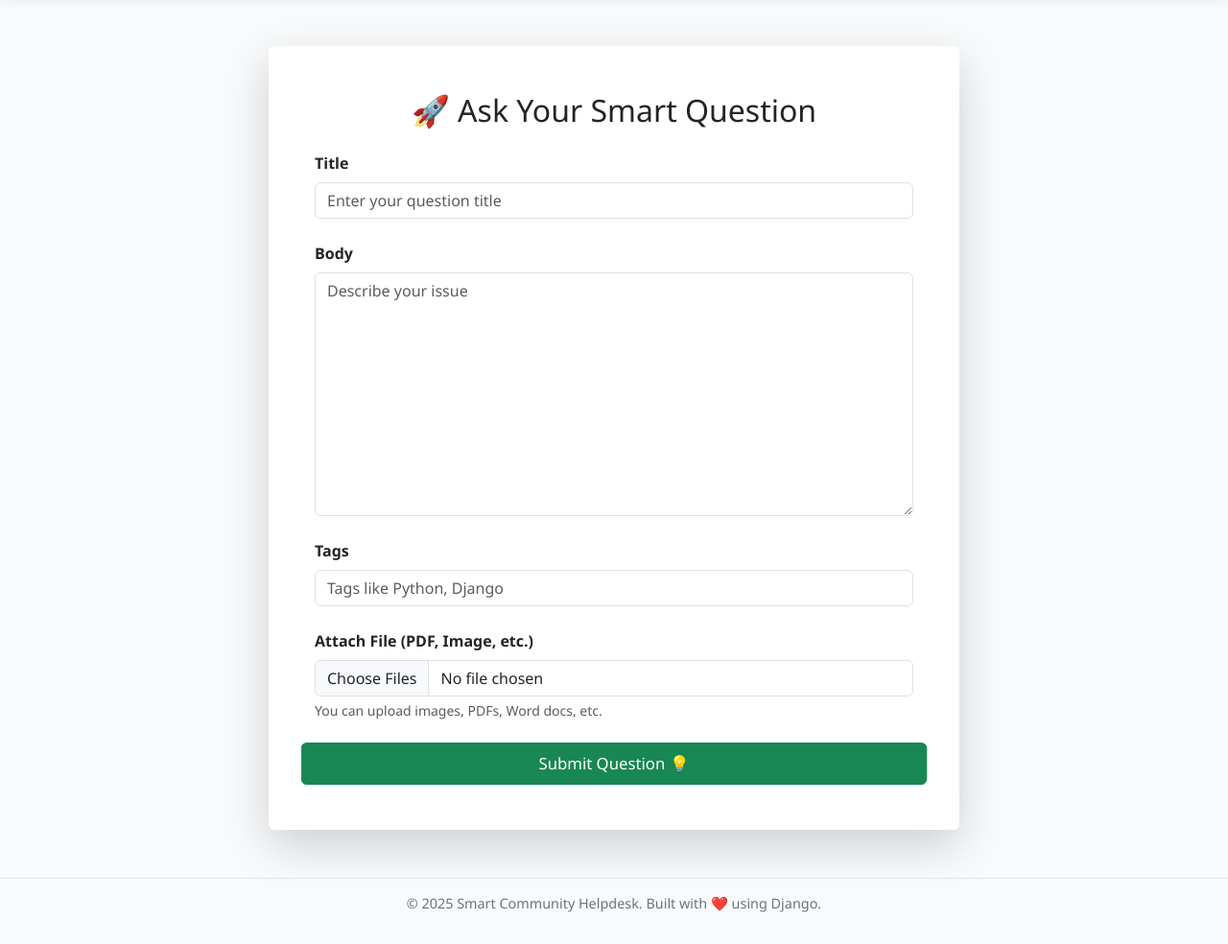
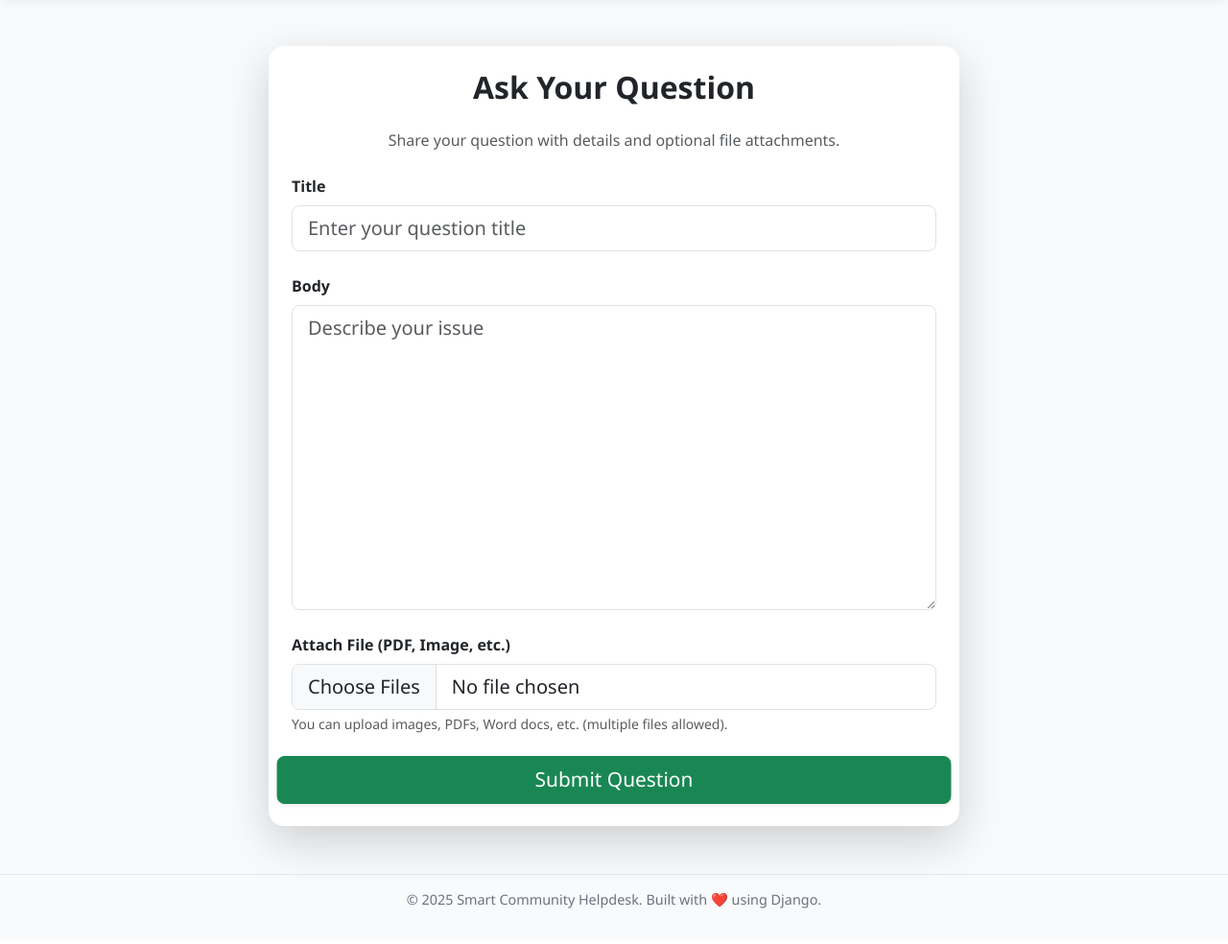
Before and after one commit to max-ashwin09/helpdesk_webapp, a Django app: page /ask/ in a window 1280 px wide. Shown: the part 62-1046 px from the top of the page at 96% size. After the commit the page ends 1009 px from the top, so only its background shows below. Run offline with Django 5.2, Linux system fonts and the light colour scheme; the visitor is signed in with stand-in values (Sample User, id 1); some libraries are stand-ins or nearby versions.

Commit message:
Fix edit_question and edit_comment redirects, update templates

```diff
--- a/helpdesk/urls.py
+++ b/helpdesk/urls.py
@@ -1,23 +1,11 @@
-"""
-URL configuration for helpdesk project.
-
-The `urlpatterns` list routes URLs to views. For more information please see:
-    https://docs.djangoproject.com/en/5.1/topics/http/urls/
-Examples:
-Function views
-    1. Add an import:  from my_app import views
-    2. Add a URL to urlpatterns:  path('', views.home, name='home')
-Class-based views
-    1. Add an import:  from other_app.views import Home
-    2. Add a URL to urlpatterns:  path('', Home.as_view(), name='home')
-Including another URLconf
-    1. Import the include() function: from django.urls import include, path
-    2. Add a URL to urlpatterns:  path('blog/', include('blog.urls'))
-"""
 from django.contrib import admin
 from django.urls import path, include
+from django.conf import settings
+from django.conf.urls.static import static
 
 urlpatterns = [
     path('admin/', admin.site.urls),
     path('', include('main.urls')),
 ]
+if settings.DEBUG:
+    urlpatterns += static(settings.MEDIA_URL, document_root=settings.MEDIA_ROOT)
--- a/main/templates/ask_question.html
+++ b/main/templates/ask_question.html
@@ -5,40 +5,112 @@
 <!-- Bootstrap + Custom Form -->
 <div class="container mt-5">
     <div class="row justify-content-center">
-        <div class="col-md-8">
+        <div class="col-lg-8 col-md-10">
 
-            <div class="card shadow-lg p-5 border-0 animate__animated animate__fadeIn">
-                <h2 class="text-center text-gradient mb-4">🚀 Ask Your Smart Question</h2>
+            <!-- Card Wrapper -->
+            <div class="card shadow-lg border-0 rounded-4 p-4 animate__animated animate__fadeIn">
 
-                <form method="post" enctype="multipart/form-data">
+                <!-- Title -->
+                <h2 class="text-center fw-bold mb-4 text-gradient">
+                     Ask Your Question
+                </h2>
+                <p class="text-center text-muted mb-4">
+                    Share your question with details and optional file attachments.
+                </p>
+
+                <!-- Form -->
+                <form method="post" enctype="multipart/form-data" novalidate>
                     {% csrf_token %}
 
+                    <!-- Loop through fields except file and tags -->
                     {% for field in form %}
-                        {% if field.name != 'file' %}  {# skip file field here #}
+                        {% if field.name != 'file' and field.name != 'tags' %}
                             <div class="mb-4">
-                                <label for="{{ field.id_for_label }}" class="form-label fw-bold">{{ field.label }}</label>
-                                {{ field|add_class:"form-control" }}
+                                <label for="{{ field.id_for_label }}" class="form-label fw-semibold">
+                                    {{ field.label }}
+                                </label>
+                                {{ field|add_class:"form-control form-control-lg rounded-3" }}
+
                                 {% if field.help_text %}
-                                    <div class="form-text">{{ field.help_text }}</div>
+                                    <div class="form-text text-muted">
+                                        {{ field.help_text }}
+                                    </div>
                                 {% endif %}
+
                                 {% for error in field.errors %}
-                                    <div class="text-danger small">{{ error }}</div>
+                                    <div class="invalid-feedback d-block">
+                                        {{ error }}
+                                    </div>
                                 {% endfor %}
                             </div>
                         {% endif %}
                     {% endfor %}
 
+                    <!-- File Upload -->
                     <div class="mb-4">
-                        <label for="file" class="form-label fw-bold">Attach File (PDF, Image, etc.)</label>
-                        <input type="file" name="file" class="form-control" multiple>
-                        <div class="form-text">You can upload images, PDFs, Word docs, etc.</div>
+                        <label for="file" class="form-label fw-semibold">
+                            Attach File (PDF, Image, etc.)
+                        </label>
+                        <input type="file" name="file" id="file" class="form-control form-control-lg rounded-3" multiple>
+                        <div class="form-text text-muted">
+                            You can upload images, PDFs, Word docs, etc. (multiple files allowed).
+                        </div>
+
+                        <!-- Preview Area -->
+                        <div id="filePreview" class="mt-3"></div>
                     </div>
 
-                    <button type="submit" class="btn btn-success w-100 py-2 animate__animated animate__pulse animate__infinite">Submit Question 💡</button>
+                    <!-- Submit -->
+                    <button type="submit"
+                            class="btn btn-success btn-lg w-100 py-2 rounded-3 shadow-sm animate__animated animate__pulse animate__infinite">
+                        Submit Question
+                    </button>
                 </form>
             </div>
+            <!-- End Card -->
 
         </div>
     </div>
 </div>
+
+<!-- File Preview Script -->
+<script>
+    document.getElementById('file').addEventListener('change', function(event) {
+        const preview = document.getElementById('filePreview');
+        preview.innerHTML = ''; // Clear previous previews
+        const files = event.target.files;
+
+        if (files.length === 0) {
+            preview.innerHTML = '<p class="text-muted">No files selected.</p>';
+            return;
+        }
+
+        Array.from(files).forEach(file => {
+            const fileDiv = document.createElement('div');
+            fileDiv.classList.add('d-flex', 'align-items-center', 'mb-2', 'p-2', 'border', 'rounded');
+
+            // File icon / preview
+            if (file.type.startsWith('image/')) {
+                const img = document.createElement('img');
+                img.src = URL.createObjectURL(file);
+                img.classList.add('me-2', 'rounded');
+                img.style.width = '50px';
+                img.style.height = '50px';
+                img.style.objectFit = 'cover';
+                fileDiv.appendChild(img);
+            } else {
+                const icon = document.createElement('i');
+                icon.classList.add('bi', 'bi-file-earmark-text', 'me-2', 'fs-4', 'text-secondary');
+                fileDiv.appendChild(icon);
+            }
+
+            // File name + size
+            const info = document.createElement('div');
+            info.innerHTML = `<strong>${file.name}</strong><br><small class="text-muted">${(file.size / 1024).toFixed(1)} KB</small>`;
+            fileDiv.appendChild(info);
+
+            preview.appendChild(fileDiv);
+        });
+    });
+</script>
 {% endblock %}
--- a/main/templates/base.html
+++ b/main/templates/base.html
@@ -11,6 +11,7 @@
   <link rel="stylesheet" href="https://cdnjs.cloudflare.com/ajax/libs/animate.css/4.1.1/animate.min.css"/>
   <!-- Bootstrap Icons -->
   <link rel="stylesheet" href="https://cdnjs.cloudflare.com/ajax/libs/bootstrap-icons/1.11.1/font/bootstrap-icons.min.css"/>
+<link href="https://cdn.jsdelivr.net/npm/bootstrap-icons@1.11.1/font/bootstrap-icons.css" rel="stylesheet">
 
   <style>
     body {
--- a/main/templates/edit_comment.html
+++ b/main/templates/edit_comment.html
@@ -60,7 +60,7 @@
                 <button type="submit" class="btn btn-success btn-custom px-4">
                     <i class="bi bi-check2-circle"></i> Save Changes
                 </button>
-                <a href="{% url 'question_detail' comment.question.id %}" class="btn btn-secondary btn-custom px-4">
+                <a href="{% url 'view_question' comment.question.id %}" class="btn btn-secondary btn-custom px-4">
                     <i class="bi bi-x-circle"></i> Cancel
                 </a>
             </div>
--- a/main/templates/edit_question.html
+++ b/main/templates/edit_question.html
@@ -70,7 +70,7 @@
                 <button type="submit" class="btn btn-success btn-custom px-4">
                     <i class="bi bi-check2-circle"></i> Save Changes
                 </button>
-                <a href="{% url 'question_detail' question.id %}" class="btn btn-secondary btn-custom px-4">
+                <a href="{% url 'view_question' question.id %}" class="btn btn-secondary btn-custom px-4">
                     <i class="bi bi-x-circle"></i> Cancel
                 </a>
             </div>
--- a/main/urls.py
+++ b/main/urls.py
@@ -1,8 +1,5 @@
 from django.urls import path
 from . import views
-from django.conf import settings
-from django.conf.urls.static import static
-
 
 urlpatterns = [
     path('', views.home, name='home'),
@@ -14,34 +11,12 @@
     path('question/<int:id>/', views.view_question, name='view_question'),
     path('ask/', views.ask_question, name='ask_question'),
     path('search/', views.search_questions, name='search_questions'),
-
     path('question/<int:pk>/edit/', views.edit_question, name='edit_question'),
     path('question/<int:pk>/delete/', views.delete_question, name='delete_question'),
-
     path('delete-file/<int:id>/', views.delete_question_file, name='delete_file'),
-    path('question/<int:pk>/edit/', views.edit_question, name='edit_question'),
-    path('question/<int:pk>/', views.view_question, name='view_question'),
-
-
-    path('question/<int:pk>/', views.question_detail, name='question_detail'),
     path('comment/<int:comment_id>/edit/', views.edit_comment, name='edit_comment'),
     path('comment/<int:comment_id>/delete/', views.delete_comment, name='delete_comment'),
-
-
-
     path("profile/", views.profile, name="profile"),
     path("remove-dp/", views.remove_profile_pic, name="remove_profile_pic"),
-
-
-
     path("ai/suggest/<int:question_id>/", views.ai_suggest, name="ai_suggest"),
-
-
-
-
-
-
 ]
-
-if settings.DEBUG:
-    urlpatterns += static(settings.MEDIA_URL, document_root=settings.MEDIA_ROOT)
--- a/main/views.py
+++ b/main/views.py
@@ -215,7 +215,7 @@
     return redirect('home')
 
 
-# Final merged edit_question view with file replace
+#  Edit question function
 @login_required
 def edit_question(request, pk):
     question = get_object_or_404(Question, pk=pk)
@@ -223,11 +223,11 @@
     # Permission check
     if request.user != question.user and not request.user.is_superuser:
         messages.error(request, "You don't have permission to edit this post.")
-        return redirect('view_question', pk=pk)
+        return redirect('view_question', id=question.pk)
 
     if request.method == 'POST':
         question.title = request.POST.get('title')
-        question.description = request.POST.get('description')
+        question.body = request.POST.get('description')
 
         # File replace logic
         if 'file' in request.FILES and request.FILES['file']:
@@ -237,41 +237,13 @@
 
         question.save()
         messages.success(request, "Post updated successfully!")
-        return redirect('view_question', pk=question.pk)
+        return redirect('view_question', id=question.pk)
 
     return render(request, 'edit_question.html', {'question': question})
 
 
 
 
-# add files in comment , edit comment or del comment
-
-from django.shortcuts import render, get_object_or_404, redirect
-from .models import Question, Comment
-from .forms import CommentForm
-from django.contrib.auth.decorators import login_required
-
-@login_required
-def question_detail(request, pk):
-    question = get_object_or_404(Question, pk=pk)
-    comments = question.comments.all()
-
-    if request.method == "POST":
-        form = CommentForm(request.POST, request.FILES)  # request.FILES added
-        if form.is_valid():
-            comment = form.save(commit=False)
-            comment.author = request.user
-            comment.question = question
-            comment.save()
-            return redirect('question_detail', pk=pk)
-    else:
-        form = CommentForm()
-
-    return render(request, 'question_detail.html', {
-        'question': question,
-        'comments': comments,
-        'form': form
-    })
 
 # Edit Comment
 @login_required
@@ -298,13 +270,13 @@
 
     # sirf apna comment ya superuser edit kar sake
     if request.user != comment.author and not request.user.is_superuser:
-        return redirect('question_detail', question_id=comment.question.id)
+        return redirect('view_question', question_id=comment.question.id)
 
     if request.method == "POST":
         form = CommentForm(request.POST, request.FILES, instance=comment)
         if form.is_valid():
             form.save()
-            return redirect('question_detail', pk=comment.question.id)
+            return redirect('view_question', id=comment.question.id)
     else:
         form = CommentForm(instance=comment)
 
```
Also changed, not shown: frontend/package.json (deleted, +0 -16 lines), helpdesk/settings.py (+32 -10 lines), main/templates/question_detail.html (deleted, +0 -104 lines), main/templates/view_question.html (+3 -10 lines), frontend/package-lock.json (deleted), 3 other files.
